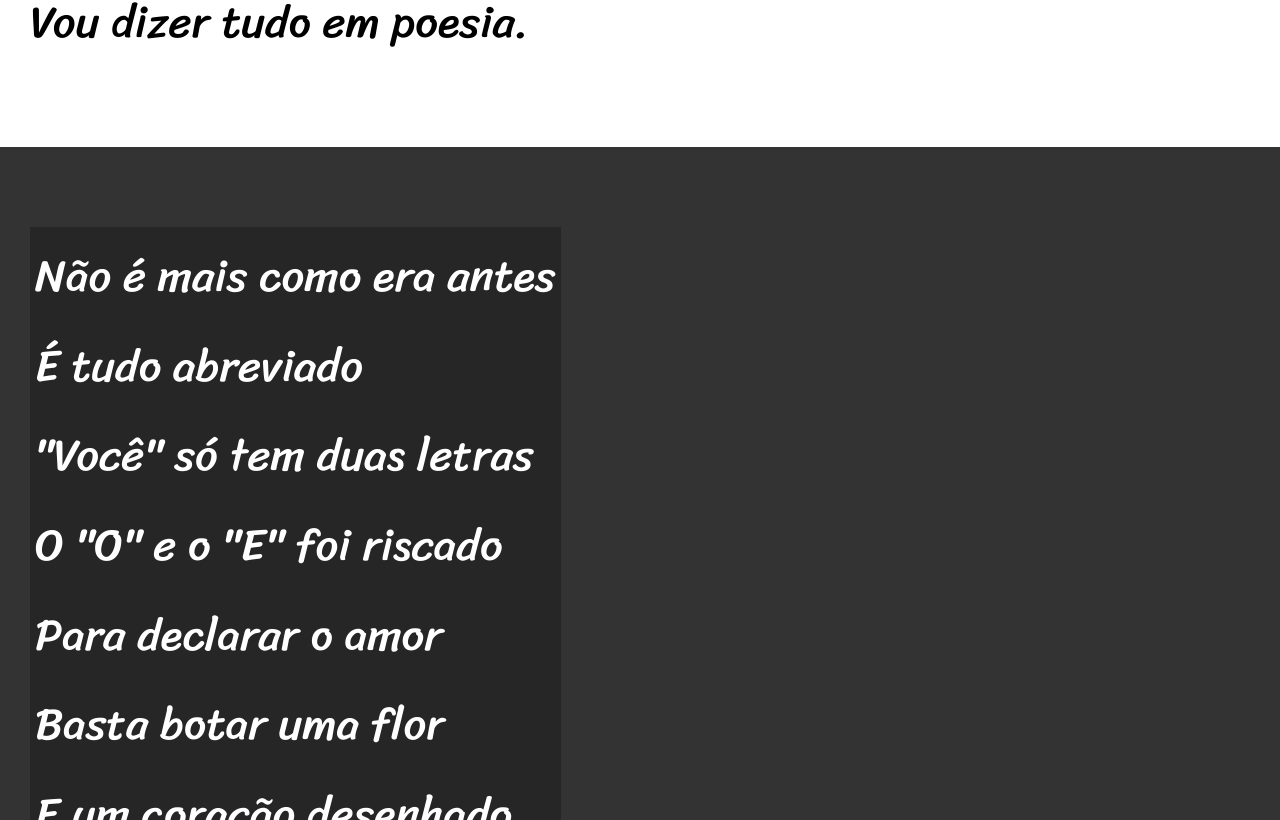
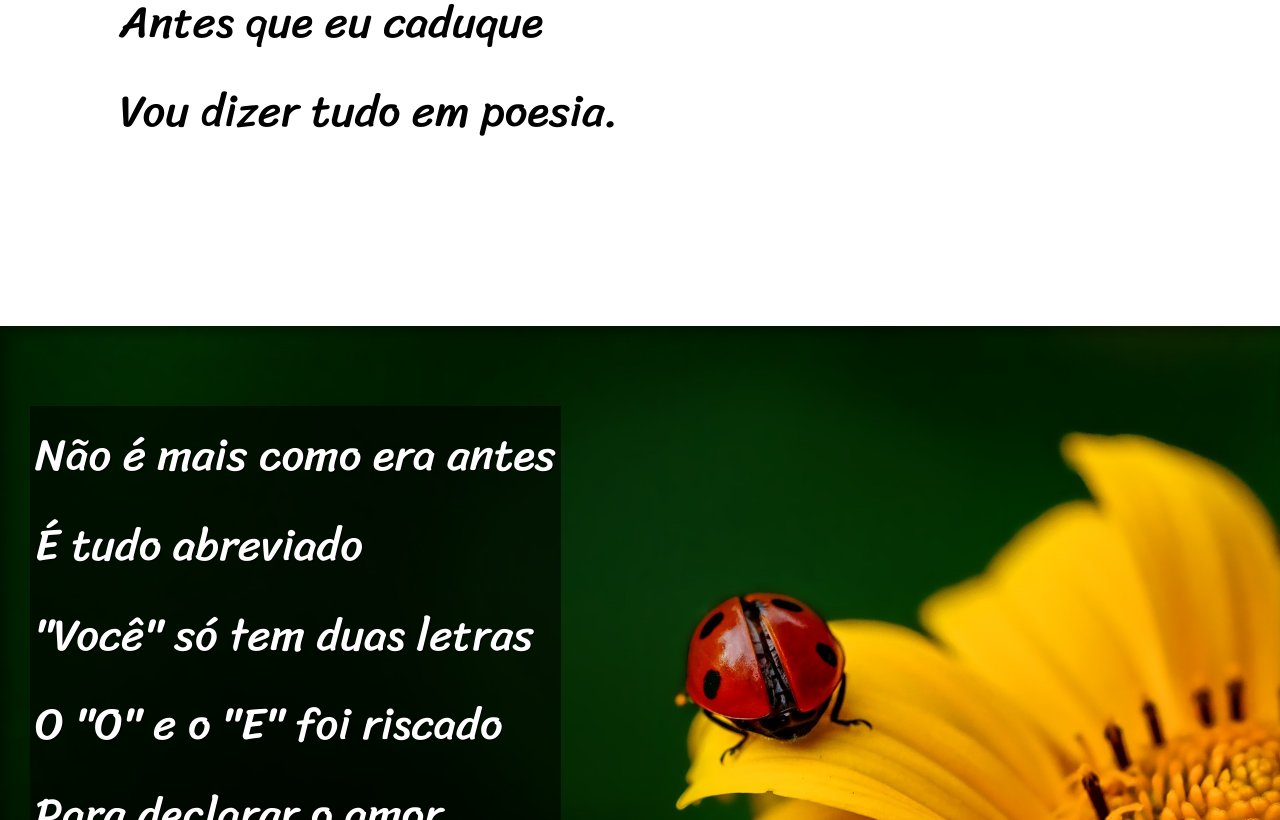
Before and after one commit to devictor-png/html-css, a plain HTML site: page desafio/df013/index.html in a window 1280 px wide. Shown: the part 900-1720 px from the top of the page. Drawn offline with Linux system fonts and the light colour scheme.

Commit message:
atualização style

```diff
--- a/desafio/df013/estilo/style.css
+++ b/desafio/df013/estilo/style.css
@@ -57,6 +57,10 @@ section {
   font-size: 3.5vw;
 }
 
+section > p{
+   padding: 2em;
+}
+
 section.normal {
   background-color: white;
   color: rgb(0, 0, 0);
@@ -65,12 +69,26 @@ section.normal {
 section.imagem {
 background-color: rgb(51, 51, 51);
 color: white;
+box-shadow: inset 6px 6px 13px 0px rgba(0, 0, 0, 0.404);
+background-attachment: fixed;
 }
 
 section.imagem > p {
   display: inline-block;
   padding: 5px;
-  background-color: rgba(0, 0, 0, 0.253);
+  background-color: rgba(0, 0, 0, 0.550);
+  text-shadow: 1px 1px 0px black;
+}
+
+section#img01 {
+     background-image: url("../imagens/background001.jpg");
+     background-position: right center;
+     background-size: cover;
+}
+
+section#img02 {
+background-image: url('../imagens/background002.jpg');
+background-size: cover;
 }
 
 footer {
--- a/desafio/df013/index.html
+++ b/desafio/df013/index.html
@@ -24,7 +24,7 @@
     </p>
   </section>
 
-  <section class="imagem">
+  <section class="imagem" id="img01">
     <p>
       Não é mais como era antes<br>
       É tudo abreviado<br>
@@ -58,7 +58,7 @@
       </p>
   </section>
 
-  <section class="imagem">
+  <section class="imagem" id="img02">
     <p>
       Tenho saudade das cartas<br>
       Escritas com a própria mão<br>
```
